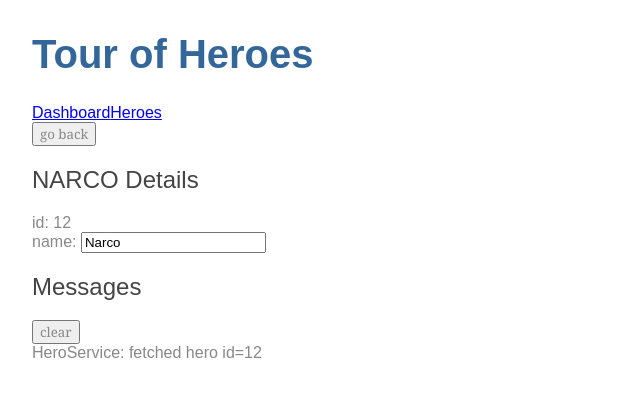
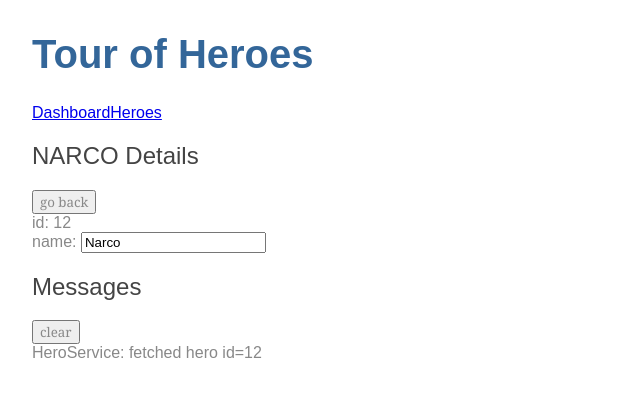
Before and after one commit to codemaster-mick/angular-tour-of-heroes, an Angular app: page /detail/12 in a window 1280 px wide. Shown: the top 396 px of the page, without its empty margins (0-640 px from the left). Built offline with nearby package versions, Linux system fonts and the light colour scheme.

Commit message:
refactor(elements): move back button
Move the go back button around to a better location

```diff
--- a/src/app/hero-detail/hero-detail.component.html
+++ b/src/app/hero-detail/hero-detail.component.html
@@ -1,11 +1,10 @@
 <div *ngIf="hero">
+  <h2>{{hero.name | uppercase}} Details</h2>
   <button (click)="goBack()">go back</button>
-  <h2>{{hero.name | uppercase}} Details</h2>
   <div><span>id: </span>{{hero.id}}</div>
   <div>
     <label>name:
       <input [(ngModel)]="hero.name" placeholder="name" />
     </label>
   </div>
-
 </div>
```
